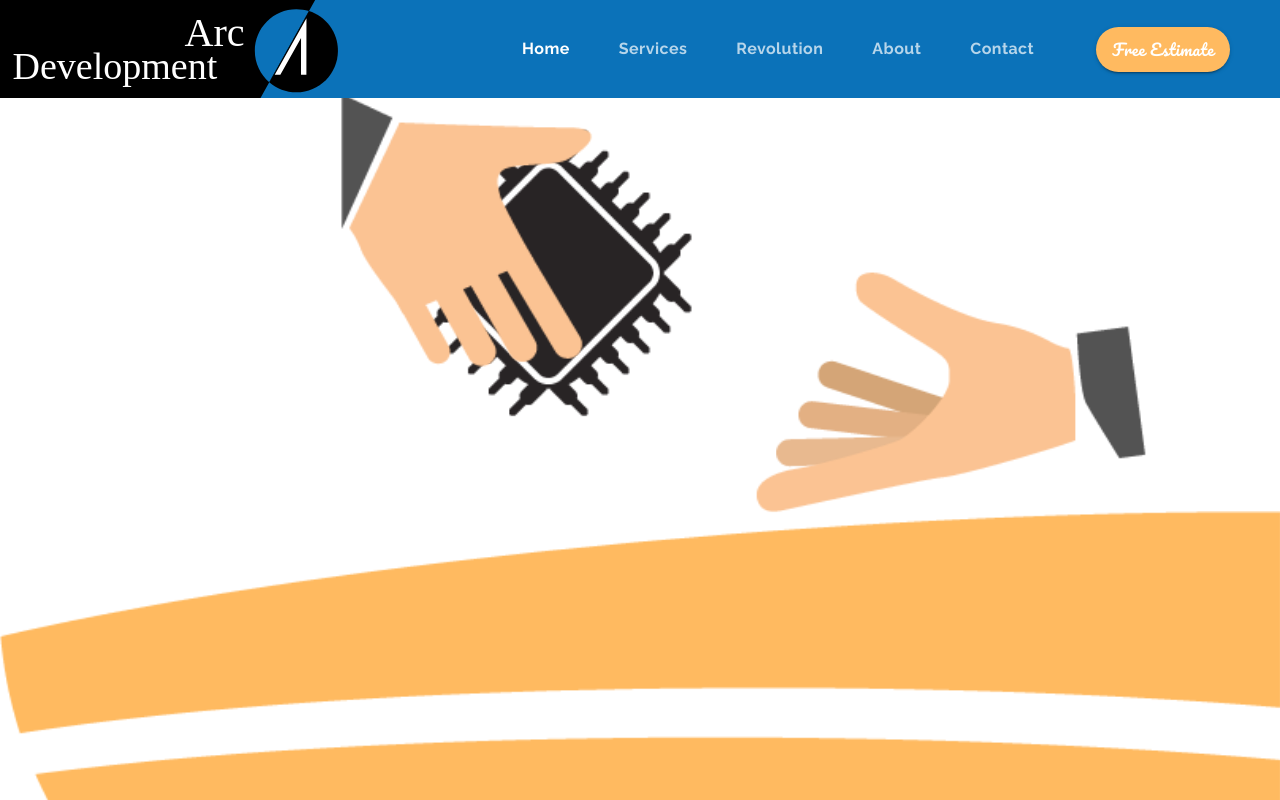
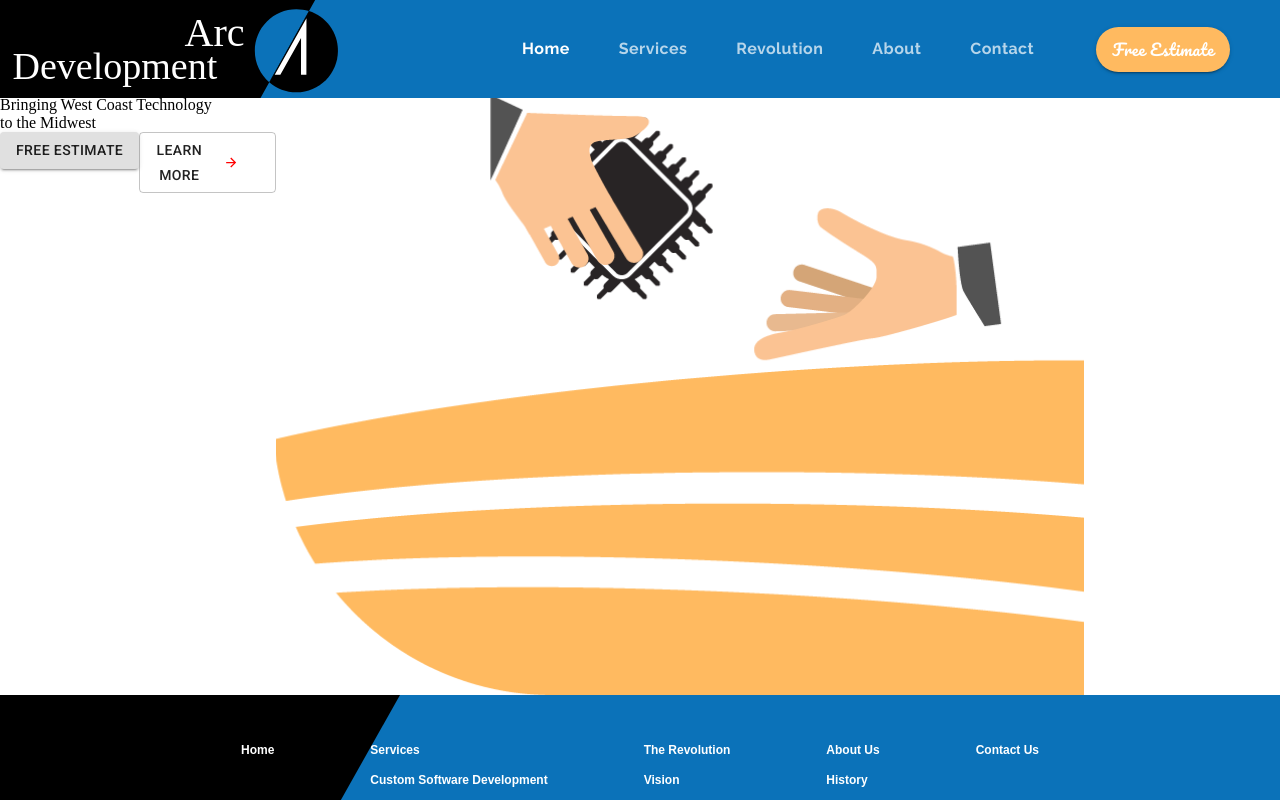
Before and after one commit to Amorem/materialui_arcdev, a React (Create React App) app: page / in a window 1280 px wide. Shown: the top 800 px of the page. Built offline with nearby package versions, Linux system fonts and the light colour scheme.

Commit message:
LandingPage

```diff
--- a/src/Components/LandingPage.js
+++ b/src/Components/LandingPage.js
@@ -1,6 +1,9 @@
 import React from "react";
 import Lottie from "react-lottie";
 import { makeStyles } from "@material-ui/core/styles";
+import Grid from "@material-ui/core/Grid";
+import Button from "@material-ui/core/Button";
+import ButtonArrow from "./UI/ButtonArrow";
 
 import animationData from "../animations/landinganimation/data";
 
@@ -18,5 +21,33 @@ export default function LandingPage() {
     },
   };
 
-  return <Lottie options={defaultOptions} height="100%" width="100%" />;
+  return (
+    <Grid container direction="column">
+      <Grid item>
+        <Grid container direction="row">
+          <Grid item>
+            <div>
+              Bringing West Coast Technology
+              <br />
+              to the Midwest
+            </div>
+            <Grid container>
+              <Grid item>
+                <Button variant="contained">Free Estimate</Button>
+              </Grid>
+              <Grid item>
+                <Button variant="outlined">
+                  Learn more
+                  <ButtonArrow width="15x" height="15px" fill="red" />
+                </Button>
+              </Grid>
+            </Grid>
+          </Grid>
+          <Grid item>
+            <Lottie options={defaultOptions} height="100%" width="100%" />
+          </Grid>
+        </Grid>
+      </Grid>
+    </Grid>
+  );
 }
--- /dev/null
+++ b/src/Components/UI/ButtonArrow.js
@@ -0,0 +1,16 @@
+import React from "react";
+
+export default function ButtonArrow(props) {
+  return (
+    <svg
+      className={props.class}
+      xmlns="http://www.w3.org/2000/svg"
+      width={props.width}
+      height={props.height}
+      fill={props.fill}
+      viewBox="0 0 18 18"
+    >
+      <path d="M9 3L7.94 4.06l4.19 4.19H3v1.5h9.13l-4.19 4.19L9 15l6-6z" />
+    </svg>
+  );
+}
```
